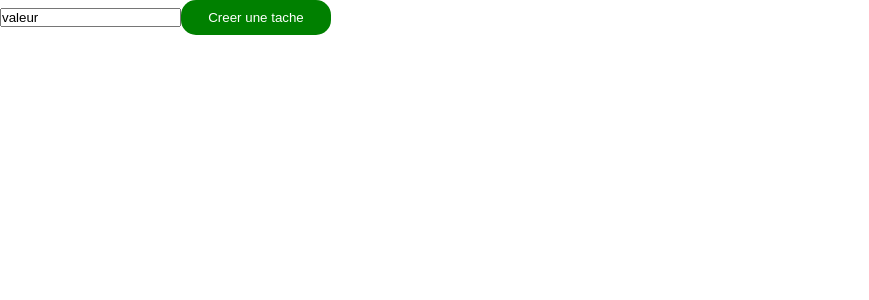
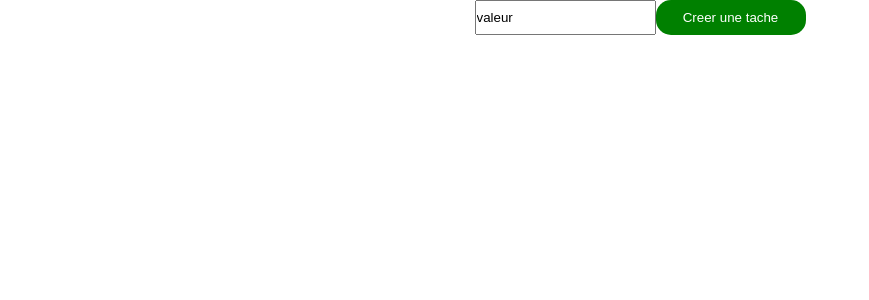
Before and after one commit to UNionlibertaireAnarchiste-org/AnarchyTask, a React (Vite) app: page / in a window 1280 px wide. Shown: the top 300 px of the page, without its empty margins (0-869 px from the left). Built offline with nearby package versions, Linux system fonts and the light colour scheme.

Commit message:
j'ai commencer le style principale de la page App.jsx

```diff
--- a/src/App.css
+++ b/src/App.css
@@ -3,3 +3,9 @@
   margin: 0;
   padding: 0;
 }
+
+.div-main{
+
+  display: flex;
+  justify-content: center;
+}
--- a/src/App.jsx
+++ b/src/App.jsx
@@ -12,8 +12,11 @@ function App() {
 
   return (
     <>
+      <div className='div-main'>
         <Input value="valeur" />
         <Button text="Creer une tache " color="#008000" />
+      </div>
+
 
     </>
   )
--- a/src/components/input/Input.jsx
+++ b/src/components/input/Input.jsx
@@ -2,7 +2,7 @@ export default function Input({value}){
 
     return(
         <>
-            <input type="text" value={value} />
+            <input type="text" value={value}  />
         </>
     )
 }
```
